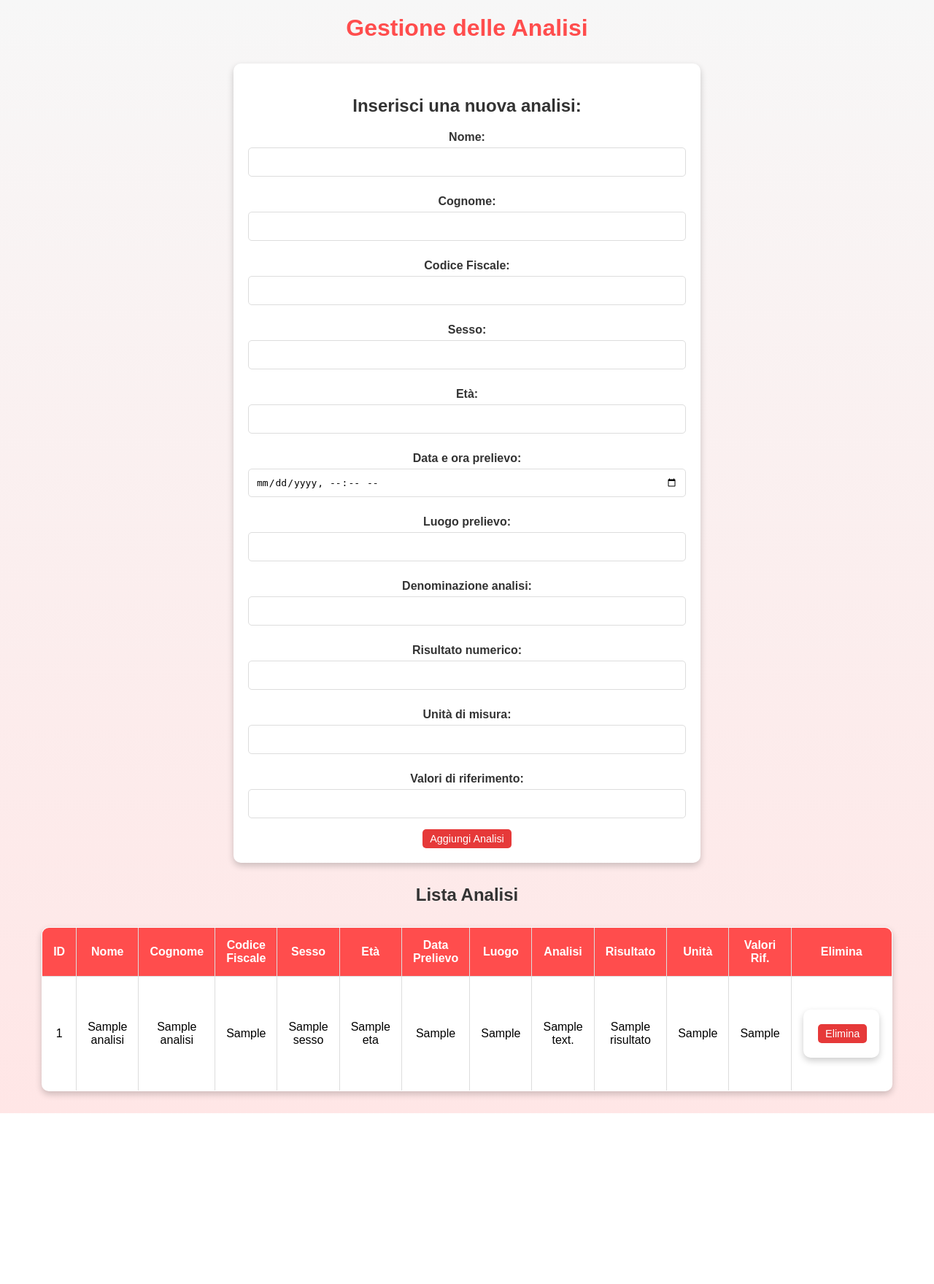
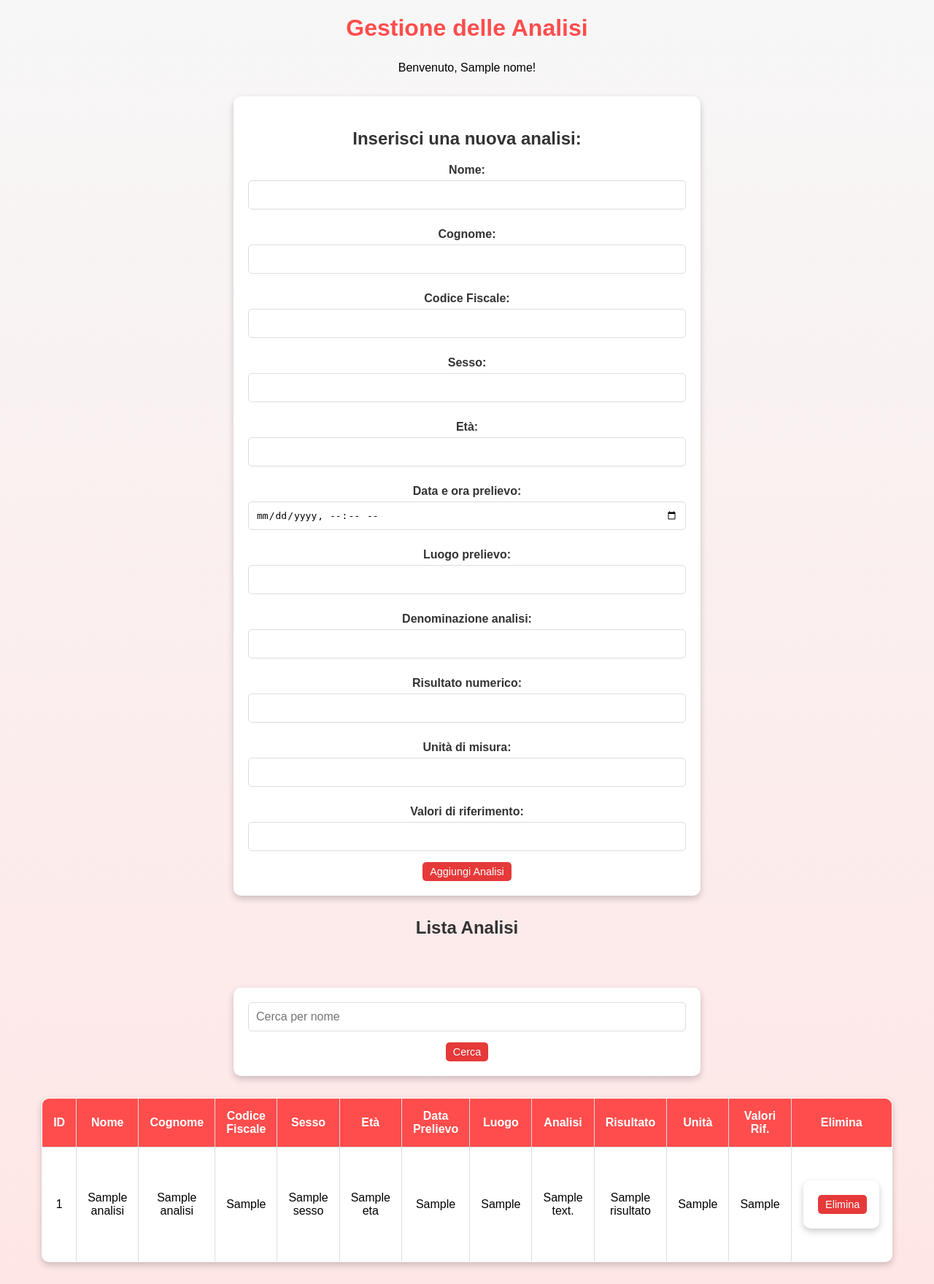
Before and after one commit to SalvatoreCiaramidaro/Progetto_TPSIT_5M, a Flask app: template templates/analisi.html in a window 1280 px wide. Shown: the whole page at 73% size. Before the commit the page ends 1525 px from the top, so only its background shows below. Run offline with Flask 3, Linux system fonts and the light colour scheme; the template is opened without the code that fills it: most values are stand-ins (such as "Sample title", 1, 10 or a date in 2020).

Commit message:
aggiornamento db Password, aggiunta ricerca paziente e aggiunta messaggio benvenuto operatore

```diff
--- a/server.py
+++ b/server.py
@@ -1,4 +1,4 @@
-from flask import Flask, request, render_template, redirect, jsonify
+from flask import Flask, request, render_template, redirect, jsonify, session
 import mariadb
 
 app = Flask(__name__)
@@ -21,7 +21,7 @@ db_config_analisi = {
 
 @app.route("/", methods=["GET"])
 def home():
-    return render_template ("index.html")
+    return render_template("index.html")
 
 @app.route("/login", methods=["GET", "POST"])
 def login():
@@ -34,12 +34,13 @@ def login():
             conn = mariadb.connect(**db_config)
             cursor = conn.cursor()
             cursor.execute(
-                "SELECT * FROM users WHERE username=%s AND password=%s",
+                "SELECT nome FROM users WHERE username=%s AND password=%s",
                 (username, password),
             )
             user = cursor.fetchone()
 
             if user:
+                session['nome'] = user[0]
                 return jsonify(success=True)
             else:
                 return jsonify(success=False)
@@ -72,7 +73,12 @@ def analisi():
         conn.commit()
 
     # Recupera i dati per la tabella
-    cursor.execute("SELECT * FROM analisi")
+    search_query = request.args.get('search')
+    if search_query:
+        cursor.execute("SELECT * FROM analisi WHERE nome LIKE ?", ('%' + search_query + '%',))
+    else:
+        cursor.execute("SELECT * FROM analisi")
+
     analisi_lista = [
         {
             "id": row[0],
@@ -92,8 +98,8 @@ def analisi():
     ]
 
     conn.close()
-    return render_template("analisi.html", analisi_lista=analisi_lista)
-
+    nome = session.get('nome')
+    return render_template("analisi.html", analisi_lista=analisi_lista, nome=nome, search_query=search_query)
 
 @app.route("/elimina_analisi", methods=["POST"])
 def elimina_analisi():
@@ -115,9 +121,5 @@ def elimina_analisi():
     conn.close()
     return redirect("/analisi")
 
-
-
-
-
 if __name__ == "__main__":
     app.run(debug=True)
--- a/templates/analisi.html
+++ b/templates/analisi.html
@@ -8,6 +8,12 @@
 </head>
 <body>
     <h2>Gestione delle Analisi</h2>
+
+    {% if nome %}
+    <p>Benvenuto, {{ nome }}!</p>
+    {% endif %}
+
+
 
     <form method="POST" action="/analisi">
         <h3>Inserisci una nuova analisi:</h3>
@@ -48,6 +54,11 @@
     </form>
 
     <h3>Lista Analisi</h3>
+    <br>
+    <form method="GET" action="/analisi">
+        <input type="text" name="search" placeholder="Cerca per nome" value="{{ search_query }}">
+        <button type="submit">Cerca</button>
+    </form>
     <table border="1">
         <thead>
             <tr>
```
Also changed, not shown: immissione_password.sql (+9 -4 lines).
